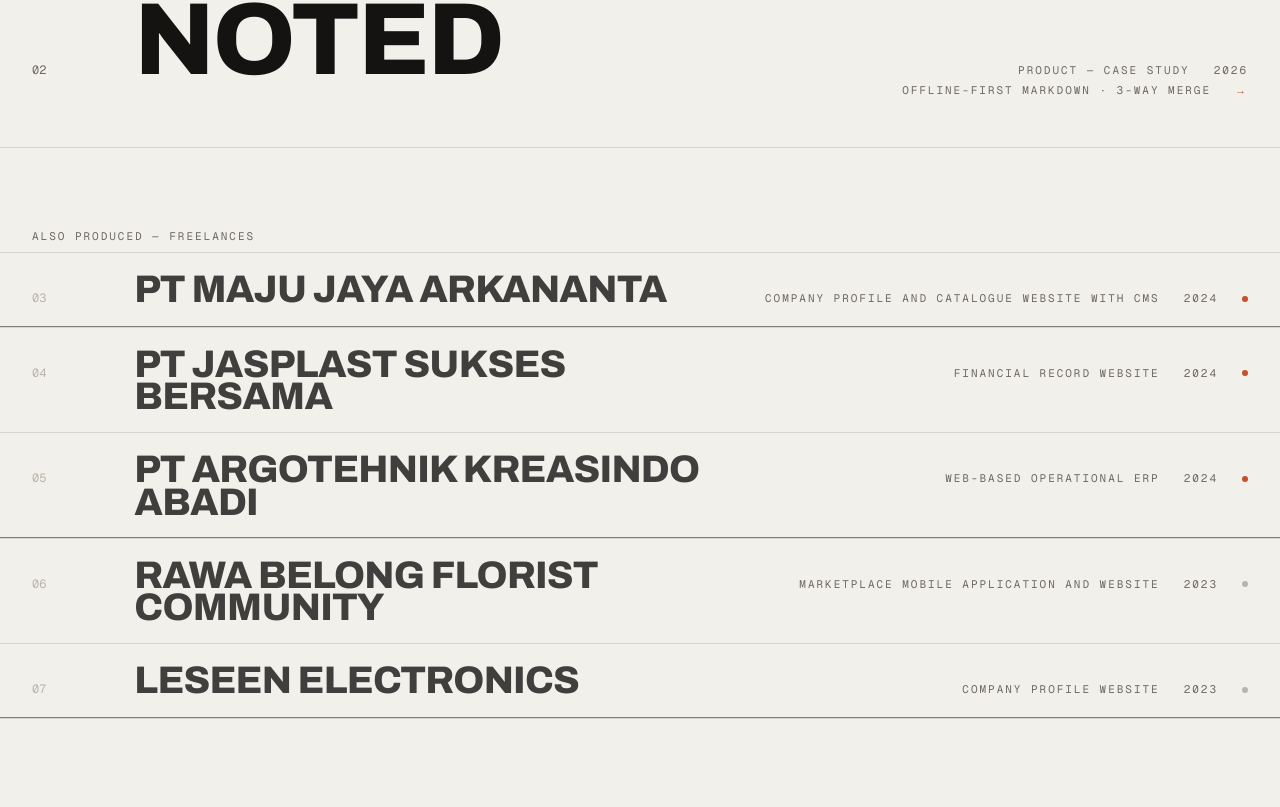
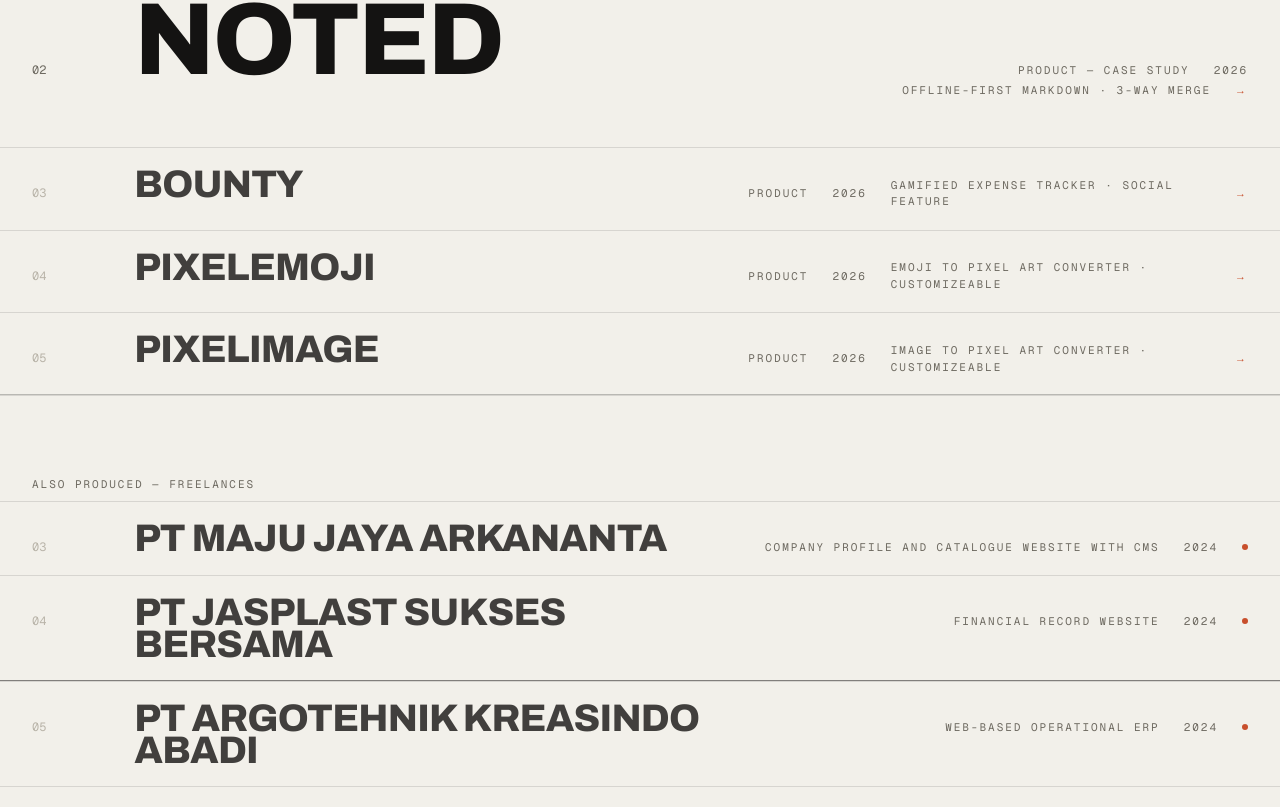
Before and after one commit to fernandohalim/client-porto, a Next.js app: page / in a window 1280 px wide. Shown: the part 1308-2115 px from the top of the page. Built offline with nearby package versions, Linux system fonts and the light colour scheme.

Commit message:
finalize v3 version

```diff
--- a/src/components/Experience.tsx
+++ b/src/components/Experience.tsx
@@ -165,7 +165,7 @@ export default function Experience() {
           rel="noreferrer"
           onMouseEnter={() => setActive(c)}
           onMouseLeave={() => setActive(null)}
-          data-cursor="Open ↗"
+          data-cursor="View LinkedIn"
           className={`group relative block overflow-hidden border-t border-bone/15 ${
             i === CREDITS.length - 1 ? "border-b" : ""
           }`}
--- a/src/components/Projects.tsx
+++ b/src/components/Projects.tsx
@@ -11,6 +11,7 @@ import {
 } from "framer-motion";
 import Image from "next/image";
 import { Chars } from "@/utilities/TextReveal";
+import Link from "next/link";
 
 type Entry = {
   no: string;
@@ -44,6 +45,33 @@ const FEATURED: Entry[] = [
     href: "/projects/noted",
     crossfade: "#0a0a0a",
     img: "/work-noted.png",
+  },
+];
+
+const PERSONAL: Entry[] = [
+  {
+    no: "03",
+    title: "BOUNTY",
+    kind: "Product",
+    year: "2026",
+    meta: "Gamified expense tracker · social feature",
+    href: "https://bounty-app-iota.vercel.app",
+  },
+  {
+    no: "04",
+    title: "PIXELEMOJI",
+    kind: "Product",
+    year: "2026",
+    meta: "Emoji to pixel art converter · customizeable",
+    href: "https://pixelemoji-delta.vercel.app/",
+  },
+  {
+    no: "05",
+    title: "PIXELIMAGE",
+    kind: "Product",
+    year: "2026",
+    meta: "Image to pixel art converter · customizeable",
+    href: "https://pixelimage.vercel.app/",
   },
 ];
 
@@ -181,9 +209,7 @@ export default function Projects() {
         <h2 className="display text-ink text-[clamp(3rem,9vw,8rem)]">
           <Chars text="INDEX" stagger={0.05} />
         </h2>
-        <span className="mono-label text-smoke pb-3">
-          Selected work — 2023 → 26
-        </span>
+        <span className="mono-label text-smoke pb-3">Selected work</span>
       </div>
 
       {/* featured releases */}
@@ -213,6 +239,38 @@ export default function Projects() {
             </div>
           </div>
         </div>
+      ))}
+
+      {PERSONAL.map((e, i) => (
+        <Link
+          href={e.href || "#"}
+          key={e.no}
+          target="_blank"
+          rel="noopener noreferrer"
+        >
+          <div
+            key={e.no}
+            data-cursor="Visit"
+            className={`group relative overflow-hidden border-b border-line`}
+          >
+            {/* same flood language as the featured releases */}
+            <span className="absolute inset-0 bg-coal translate-y-full group-hover:translate-y-0 transition-transform duration-500 ease-[cubic-bezier(0.76,0,0.24,1)]" />
+            <div className="relative z-10 px-5 md:px-8 py-5 grid grid-cols-12 items-baseline gap-x-3 gap-y-1 transition-colors duration-500 group-hover:text-bone">
+              <span className="col-span-2 md:col-span-1 font-mono text-xs text-ash transition-colors duration-500 group-hover:text-accent">
+                {e.no}
+              </span>
+              <h3 className="col-span-10 md:col-span-6 display font-semibold text-[clamp(1.3rem,3.4vw,2.4rem)] text-ink/80 transition-all duration-500 ease-[cubic-bezier(0.16,1,0.3,1)] group-hover:translate-x-3 group-hover:text-bone">
+                {e.title}
+              </h3>
+              <div className="col-span-12 md:col-span-5 flex md:justify-end items-center gap-x-6 mono-label text-smoke transition-colors duration-500 group-hover:text-ash">
+                <span>{e.kind}</span>
+                <span>{e.year}</span>
+                <span className="hidden lg:inline">{e.meta}</span>
+                <span className="text-accent">→</span>
+              </div>
+            </div>
+          </div>
+        </Link>
       ))}
 
       {/* client sub-index */}
```
Also changed, not shown: src/app/opengraph-image.png.
